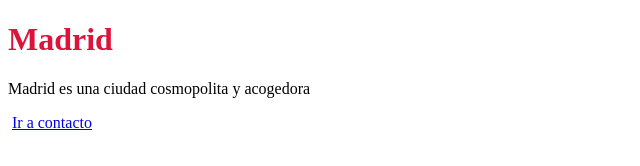
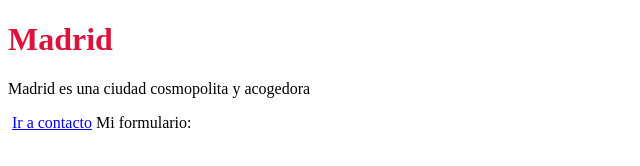
Before and after one commit to kaperuzolearning/mirepositorio, a plain HTML site: page index.html in a window 1280 px wide. Shown: the whole page, without its empty margins (0-640 px from the left). Drawn offline with Linux system fonts and the light colour scheme.

Commit message:
formulario

```diff
--- a/index.html
+++ b/index.html
@@ -12,5 +12,6 @@
     <img src="img/madrid.jpg" alt="">
     <a href="contacto.html">Ir a contacto</a>
     <script src="js/main.js"></script>
+    Mi formulario:
 </body>
 </html>
```
